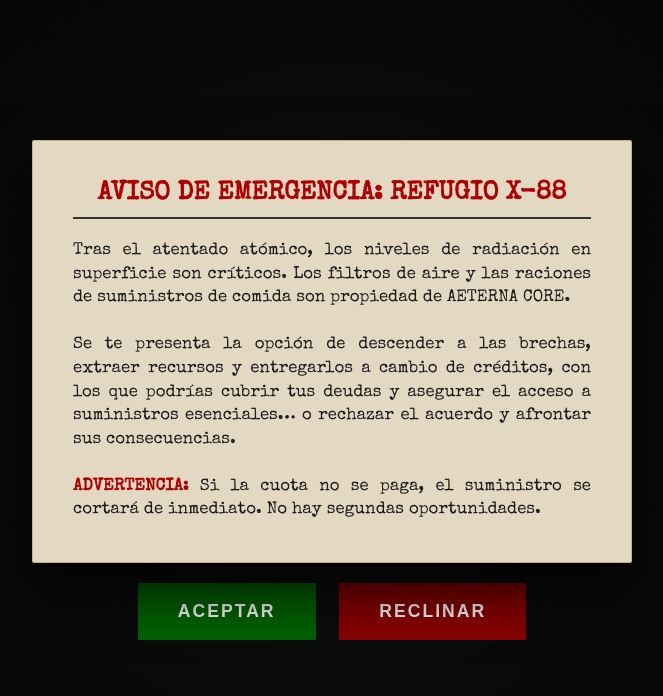
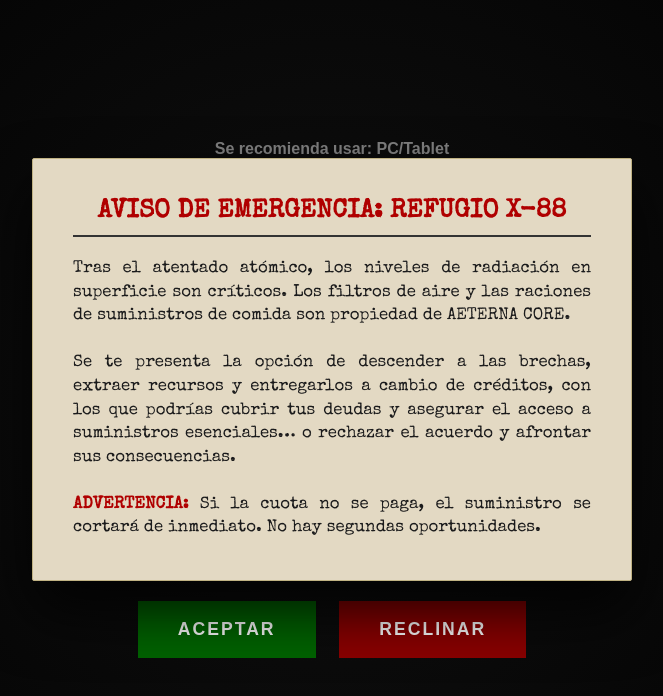
Before and after one commit to maximolpz/AtomicClicker, a plain HTML site: page index.html in a window 1280 px wide. Shown: the whole page, without its empty margins (308-971 px from the left). Drawn offline with nearby package versions, Linux system fonts and the light colour scheme.

Commit message:
Add recommendation for using PC/Tablet

```diff
--- a/index.html
+++ b/index.html
@@ -100,6 +100,12 @@
 <body>
 
     <div id="intro-screen">
+        <div style="text-align: center;font-family: Arial, sans-serif;color:grey">
+            	<p>
+            		<br>
+            		<strong>Se recomienda usar: PC/Tablet</strong>
+           	   </p>
+			</div>
         <div class="contract-paper">
             <h3>AVISO DE EMERGENCIA: REFUGIO X-88</h3>
             <p>
```
